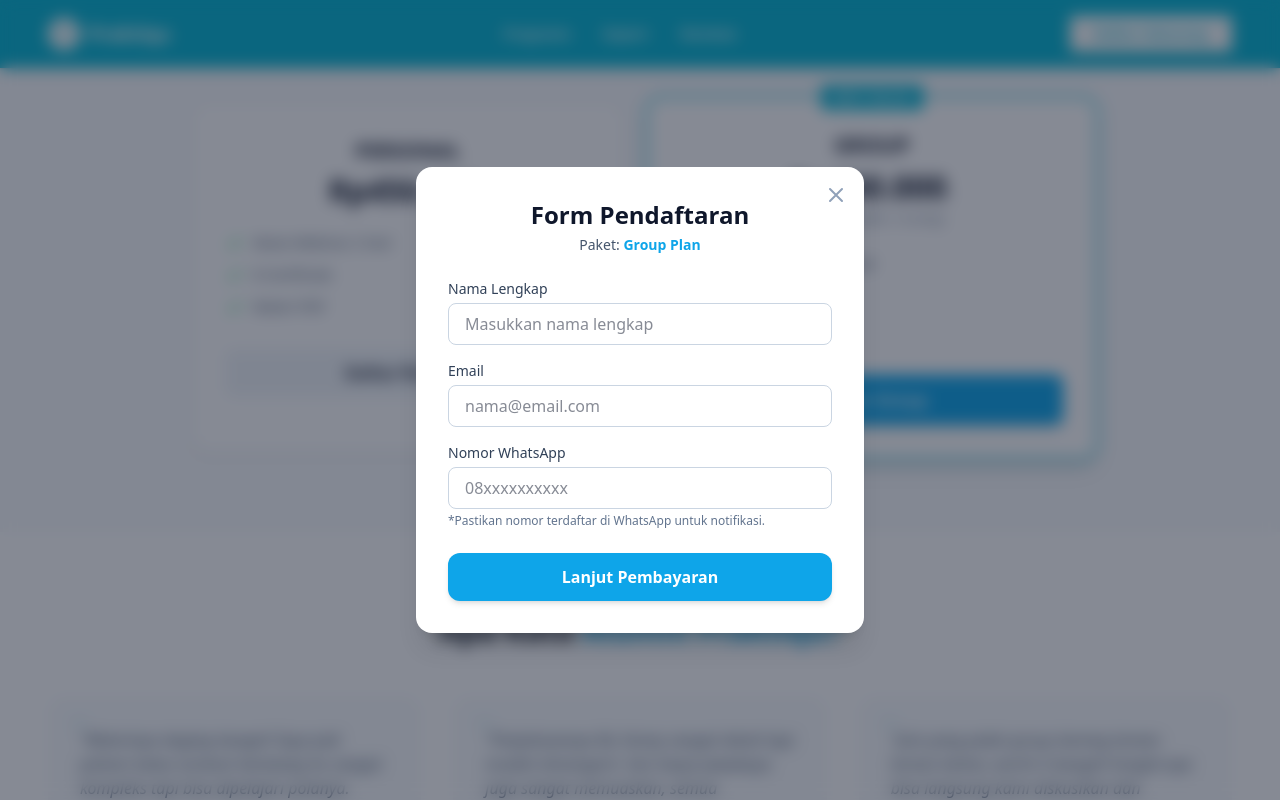
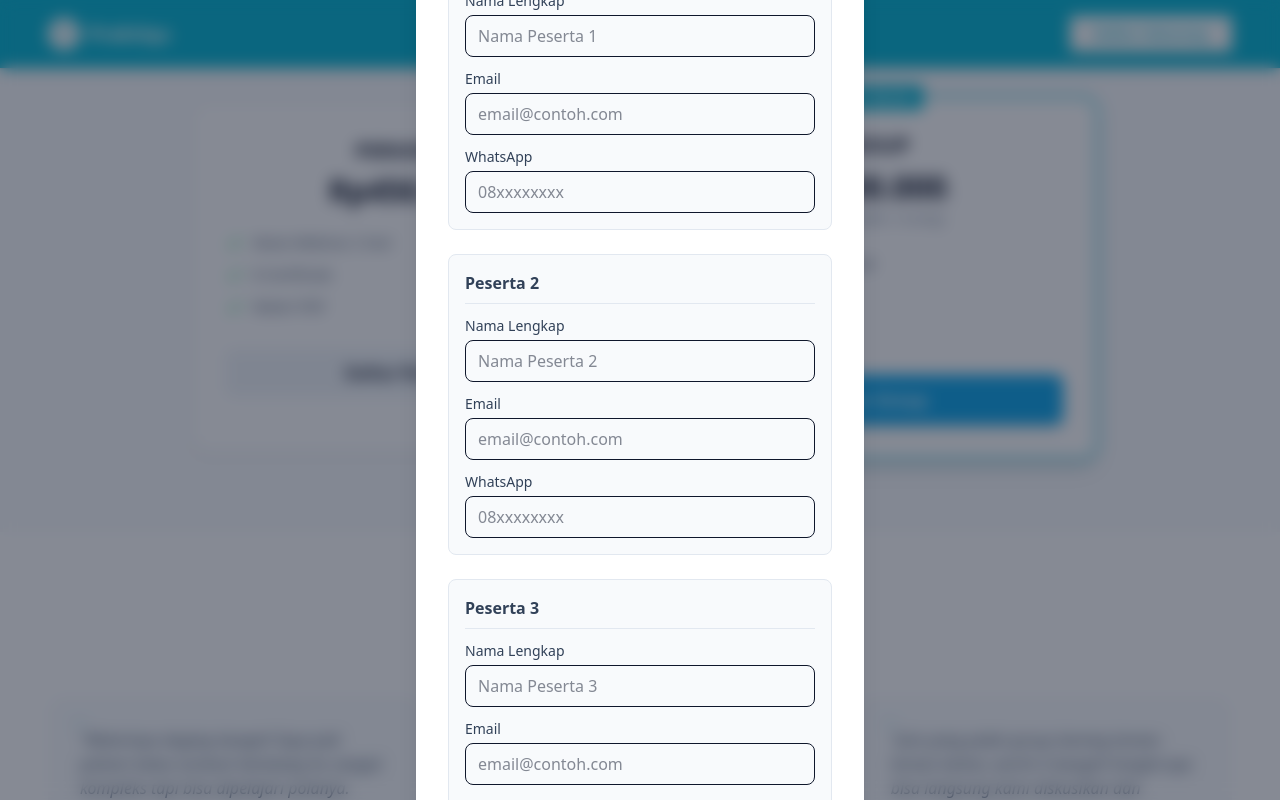
Before and after one commit to websitepraktiqu/marketing, a Next.js app: page / in a window 1280 px wide. Both pictures are taken after a click on the button "Daftar Group". Shown: the part 3524-4324 px from the top of the page. Built offline with nearby package versions, Linux system fonts and the light colour scheme.

Commit message:
feat: implement payment modal and server action for order submission with multi-participant support

```diff
--- a/components/PaymentModal.tsx
+++ b/components/PaymentModal.tsx
@@ -14,6 +14,11 @@ export default function PaymentModal({ isOpen, onClose, productName, productId }
     const [name, setName] = useState("");
     const [email, setEmail] = useState("");
     const [phone, setPhone] = useState("");
+
+    // Additional participants state for controlled inputs (Optional but good for UX if we want to add validation later)
+    // We will rely on FormData for submission, but let's clear inputs if needed or just use uncontrolled for simplicity on the extra ones to save lines?
+    // Let's stick to uncontrolled for extra participants to keep file size manageable, or use a simple loop.
+    // Actually, user wants "form wajib diisi", so "required" attribute is enough.
 
 
     const [isPending, setIsPending] = useState(false);
@@ -73,6 +78,68 @@ export default function PaymentModal({ isOpen, onClose, productName, productId }
 
                     <form onSubmit={handleSubmit} className="space-y-4">
                         <input type="hidden" name="product_id" value={productId} />
+                        {productId === 'group' ? (
+                            <div className="space-y-6">
+                                {/* Participant 1 */}
+                                <div className="p-4 bg-slate-50 rounded-lg border border-slate-200">
+                                    <h4 className="font-semibold text-slate-700 mb-3 border-b border-slate-200 pb-2">Peserta 1 (Ketua)</h4>
+                                    <div className="space-y-3">
+                                        <div>
+                                            <label className="block text-sm font-medium text-slate-700 mb-1">Nama Lengkap</label>
+                                            <input name="name" type="text" required className="w-full px-3 py-2 border rounded-lg" placeholder="Nama Peserta 1" defaultValue={name} onChange={(e) => setName(e.target.value)} />
+                                        </div>
+                                        <div>
+                                            <label className="block text-sm font-medium text-slate-700 mb-1">Email</label>
+                                            <input name="email" type="email" required className="w-full px-3 py-2 border rounded-lg" placeholder="email@contoh.com" defaultValue={email} onChange={(e) => setEmail(e.target.value)} />
+                                        </div>
+                                        <div>
+                                            <label className="block text-sm font-medium text-slate-700 mb-1">WhatsApp</label>
+                                            <input name="phone" type="tel" required className="w-full px-3 py-2 border rounded-lg" placeholder="08xxxxxxxx" defaultValue={phone} onChange={(e) => setPhone(e.target.value)} />
+                                        </div>
+                                    </div>
+                                </div>
+
+                                {/* Participant 2 */}
+                                <div className="p-4 bg-slate-50 rounded-lg border border-slate-200">
+                                    <h4 className="font-semibold text-slate-700 mb-3 border-b border-slate-200 pb-2">Peserta 2</h4>
+                                    <div className="space-y-3">
+                                        <div>
+                                            <label className="block text-sm font-medium text-slate-700 mb-1">Nama Lengkap</label>
+                                            <input name="name_2" type="text" required className="w-full px-3 py-2 border rounded-lg" placeholder="Nama Peserta 2" />
+                                        </div>
+                                        <div>
+                                            <label className="block text-sm font-medium text-slate-700 mb-1">Email</label>
+                                            <input name="email_2" type="email" required className="w-full px-3 py-2 border rounded-lg" placeholder="email@contoh.com" />
+                                        </div>
+                                        <div>
+                                            <label className="block text-sm font-medium text-slate-700 mb-1">WhatsApp</label>
+                                            <input name="phone_2" type="tel" required className="w-full px-3 py-2 border rounded-lg" placeholder="08xxxxxxxx" />
+                                        </div>
+                                    </div>
+                                </div>
+
+                                {/* Participant 3 */}
+                                <div className="p-4 bg-slate-50 rounded-lg border border-slate-200">
+                                    <h4 className="font-semibold text-slate-700 mb-3 border-b border-slate-200 pb-2">Peserta 3</h4>
+                                    <div className="space-y-3">
+                                        <div>
+                                            <label className="block text-sm font-medium text-slate-700 mb-1">Nama Lengkap</label>
+                                            <input name="name_3" type="text" required className="w-full px-3 py-2 border rounded-lg" placeholder="Nama Peserta 3" />
+                                        </div>
+                                        <div>
+                                            <label className="block text-sm font-medium text-slate-700 mb-1">Email</label>
+                                            <input name="email_3" type="email" required className="w-full px-3 py-2 border rounded-lg" placeholder="email@contoh.com" />
+                                        </div>
+                                        <div>
+                                            <label className="block text-sm font-medium text-slate-700 mb-1">WhatsApp</label>
+                                            <input name="phone_3" type="tel" required className="w-full px-3 py-2 border rounded-lg" placeholder="08xxxxxxxx" />
+                                        </div>
+                                    </div>
+                                </div>
+                            </div>
+                        ) : (
+                            // Personal Plan View (Original)
+                            <div className="space-y-4">
                                 <div>
                                     <label htmlFor="name" className="block text-sm font-medium text-slate-700 mb-1">Nama Lengkap</label>
                                     <input
@@ -80,8 +147,6 @@ export default function PaymentModal({ isOpen, onClose, productName, productId }
                                         id="name"
                                         value={name}
                                         name="name"
-
-                                // removed onChange, letting native form handle capture
                                         onChange={(e) => setName(e.target.value)}
                                         className="w-full px-4 py-2 border border-slate-300 rounded-lg focus:ring-2 focus:ring-[#0ea5e9] focus:border-transparent outline-none transition-all"
                                         placeholder="Masukkan nama lengkap"
@@ -96,7 +161,6 @@ export default function PaymentModal({ isOpen, onClose, productName, productId }
                                         id="email"
                                         value={email}
                                         name="email"
-
                                         onChange={(e) => setEmail(e.target.value)}
                                         className="w-full px-4 py-2 border border-slate-300 rounded-lg focus:ring-2 focus:ring-[#0ea5e9] focus:border-transparent outline-none transition-all"
                                         placeholder="nama@email.com"
@@ -111,14 +175,15 @@ export default function PaymentModal({ isOpen, onClose, productName, productId }
                                         id="phone"
                                         value={phone}
                                         name="phone"
-
                                         onChange={(e) => setPhone(e.target.value)}
                                         className="w-full px-4 py-2 border border-slate-300 rounded-lg focus:ring-2 focus:ring-[#0ea5e9] focus:border-transparent outline-none transition-all"
-                                placeholder="08xxxxxxxxxx" // Fonnte often handles 08 automatically, but backend should sanitize
+                                        placeholder="08xxxxxxxxxx"
                                         required
                                     />
                                     <p className="text-xs text-slate-500 mt-1">*Pastikan nomor terdaftar di WhatsApp untuk notifikasi.</p>
                                 </div>
+                            </div>
+                        )}
 
                         <button
                             type="submit"
--- a/lib/actions.ts
+++ b/lib/actions.ts
@@ -12,6 +12,15 @@ export async function submitOrder(prevState: any, formData: FormData): Promise<C
     const email = formData.get("email") as string;
     const phone = formData.get("phone") as string;
     const productId = formData.get("product_id") as string;
+
+    // Extra participants
+    const name_2 = formData.get("name_2") as string;
+    const email_2 = formData.get("email_2") as string;
+    const phone_2 = formData.get("phone_2") as string;
+
+    const name_3 = formData.get("name_3") as string;
+    const email_3 = formData.get("email_3") as string;
+    const phone_3 = formData.get("phone_3") as string;
 
     const apiUrl = process.env.NEXT_PUBLIC_WP_API_URL || "https://event.praktiqu.com";
     // SECURITY: Hardcoded usage to enable "git push" deployment without Vercel dashboard config.
@@ -35,6 +44,9 @@ export async function submitOrder(prevState: any, formData: FormData): Promise<C
                 email,
                 phone,
                 product_id: productId,
+                // Pass extras
+                name_2, email_2, phone_2,
+                name_3, email_3, phone_3
             }),
         });
 
```
Lines whose indentation alone changed are shown as unchanged.
